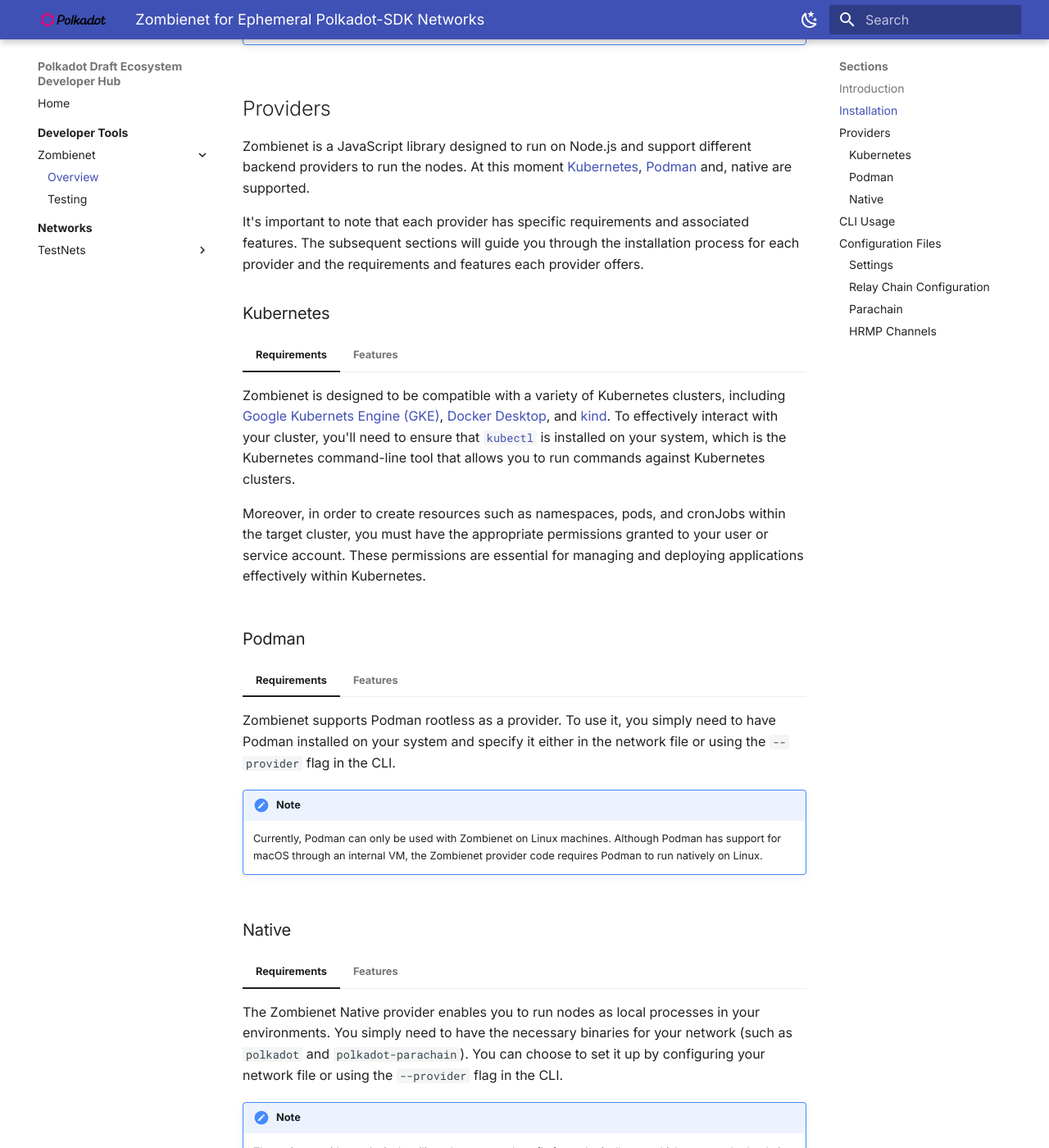
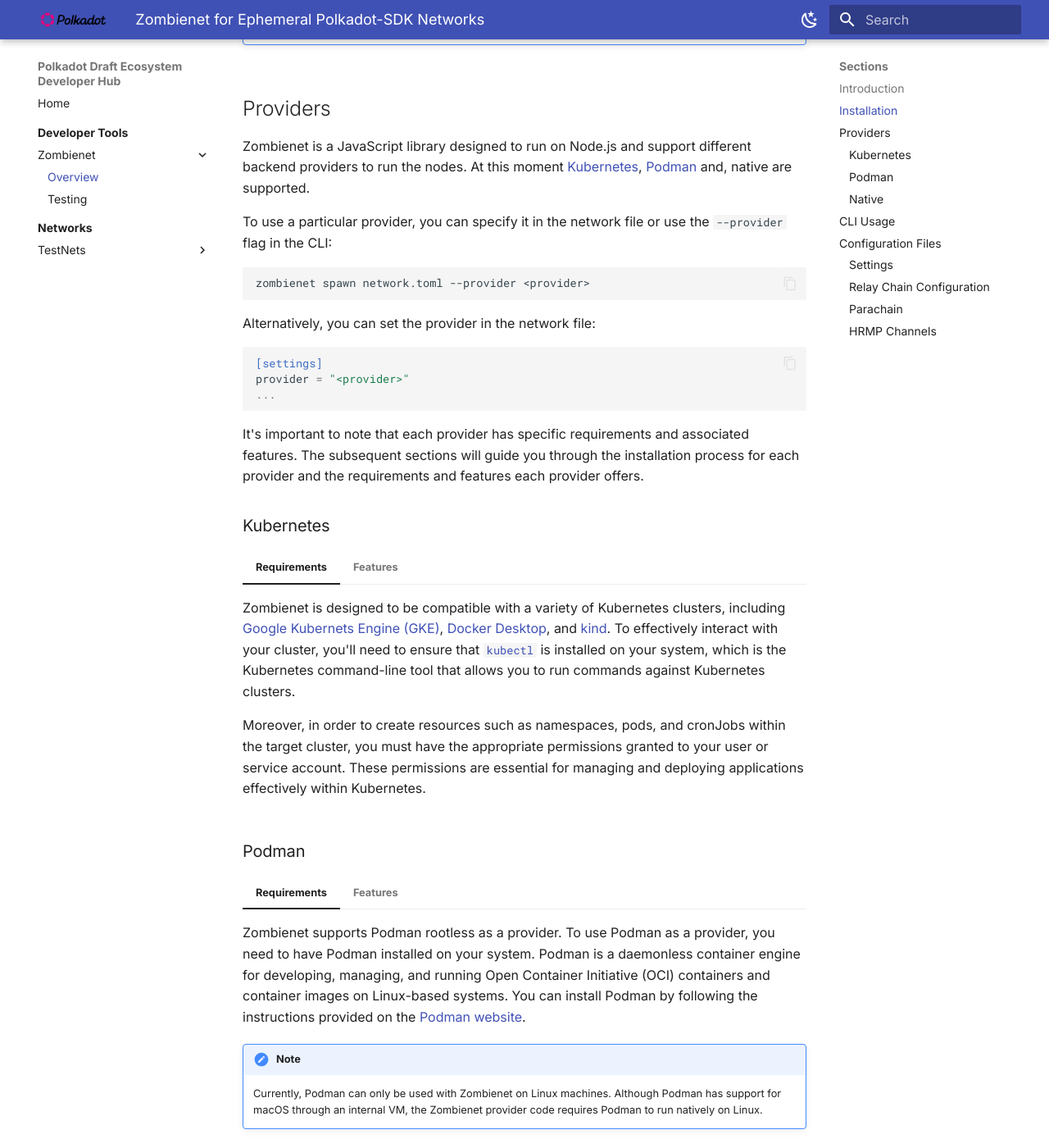
Before and after one commit to papermoonio/polkadot-ecosystem-docs-draft, an MkDocs documentation site: the page built from docs/dev-tools/zombienet/overview.md, in a window 1280 px wide and 1400 px high, scrolled down 1671 px. Shown: the whole window at 82% size. Built offline with MkDocs 1.6.1 and Material for MkDocs 9.7.7, drawn with Linux system fonts in a browser that asks for light colours.

Commit message:
fix: adding snippets about how to choose an specific provider when spawning a net

````diff
--- a/docs/dev-tools/zombienet/overview.md
+++ b/docs/dev-tools/zombienet/overview.md
@@ -117,7 +117,21 @@
 
 ## Providers
 
-Zombienet is a JavaScript library designed to run on Node.js and support different backend providers to run the nodes. At this moment [Kubernetes]( https://kubernetes.io/ ){target=_blank}, [Podman]( https://podman.io/ ){target=_blank} and, native are supported.
+Zombienet is a JavaScript library designed to run on Node.js and support different backend providers to run the nodes. At this moment [Kubernetes](https://kubernetes.io/){target=_blank}, [Podman](https://podman.io/){target=_blank} and, native are supported.
+
+To use a particular provider, you can specify it in the network file or use the `--provider` flag in the CLI:
+
+```bash
+zombienet spawn network.toml --provider <provider>
+```
+
+Alternatively, you can set the provider in the network file:
+
+```toml
+[settings]
+provider = "<provider>"
+...
+```
 
 It's important to note that each provider has specific requirements and associated features. The subsequent sections will guide you through the installation process for each provider and the requirements and features each provider offers.
 
@@ -136,7 +150,7 @@
 
 === "Requirements"
 
-    Zombienet supports Podman rootless as a provider. To use it, you simply need to have Podman installed on your system and specify it either in the network file or using the `--provider` flag in the CLI.
+    Zombienet supports Podman rootless as a provider. To use Podman as a provider, you need to have Podman installed on your system. Podman is a daemonless container engine for developing, managing, and running Open Container Initiative (OCI) containers and container images on Linux-based systems. You can install Podman by following the instructions provided on the [Podman website](https://podman.io/getting-started/installation){target=_blank}.
 
     !!! note
         Currently, Podman can only be used with Zombienet on Linux machines. Although Podman has support for macOS through an internal VM, the Zombienet provider code requires Podman to run natively on Linux.
````
